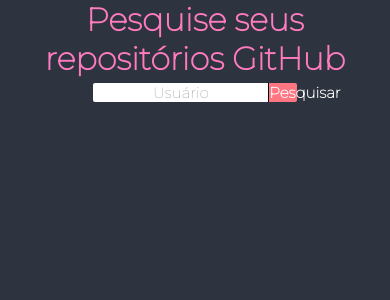
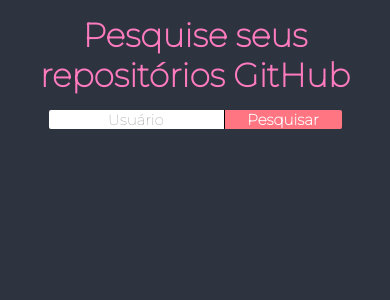
Before and after one commit to HudsonB1/reactJs-consulta-de-repositorios, a React (Create React App) app: page / in a window 390 px wide. Shown: the top 300 px of the page. Built offline with nearby package versions, Linux system fonts and the light colour scheme.

Commit message:
Ajustes responsividade

```diff
--- a/src/Home.css
+++ b/src/Home.css
@@ -11,7 +11,7 @@
 }
 h1 {
   color:#ff7bbf;
-  margin: 0 0 5px 0;
+  margin: 10px 0;
 }
 
 .pesquisa {
@@ -30,10 +30,21 @@
   color: #fff;
   font-size: 15px;
   background-color: #ff7582;
-  width: 7%;
+  width: 100px;
   border-radius: 0 2px 2px 0;
 }
 
 .button:hover {
   background-color: #ff7582;
 }
+
+@media only screen and (max-width: 480px) {
+  h1 {
+      font-size: 33px;
+      margin: 15px 8px;
+  }
+
+  .button {
+    width: 30%;
+  }
+}
--- a/src/home.js
+++ b/src/home.js
@@ -27,7 +27,7 @@
   return (
     <>
       <h1 className='header'>Pesquise seus repositórios GitHub</h1>
-      <strong><input onChange={e => setUsuario(e.target.value)} value={usuario} className="pesquisa" placeholder="Usuário" /></strong>
+      <input onChange={e => setUsuario(e.target.value)} value={usuario} className="pesquisa" placeholder="Usuário" />
       <button className="button" type="buttun" onClick={handlePesquisa} ><strong>Pesquisar</strong></button>
     </>
   );
--- a/src/repositories.css
+++ b/src/repositories.css
@@ -11,18 +11,18 @@
     background-color: rgb(207, 231, 253);
 }
 
-ul div li{
+ul div li {
     text-align: left;
     margin-left: 10px;
     font-size: 15px;
     transition: 300ms;
 }
 
-ul div li:hover{
+ul div li:hover {
     font-size: 18px;
 }
 
-ul div a{
+ul div a {
     text-decoration: none;
     color: #000;
     font-size: 15px;
@@ -34,3 +34,41 @@
     color: #ff7bbf;
     font-family: bold, sans-serif;
 }
+
+.voltar {
+    cursor: pointer;
+    outline: 0;
+    border: 0;
+    color: #fff;
+    font-size: 15px;
+    background-color: #ff7582;
+    width: 100px;
+    border-radius: 2px;
+}
+
+@media only screen and (max-width: 480px) {
+    ul div {
+        width: 80%;
+        margin: 2px 10%;
+    }
+
+    ul div li {
+        font-size: 12px;
+    }
+
+    ul div a {
+        font-size: 12px;
+    }
+
+    ul div:hover {
+        background-color: #fff;
+    }
+
+    ul div li:hover {
+        font-size: 12px;
+    }
+
+    ul div a:hover {
+        color: #ff7bbf;
+    }
+}
--- a/src/repositories.js
+++ b/src/repositories.js
@@ -1,17 +1,14 @@
-import React, { useState, useEffect, Children } from "react";
+import React, { useState, useEffect } from "react";
 import './repositories.css';
+import { Link } from 'react-router-dom';
 
 export default function Repositories() {
-    const [repositoriesName, setRepositoriesName] = useState([]);
-    const [repositoriesUrl, setRepositoriesUrl] = useState([]);
     const [repositories, setRepositories] = useState([[]]);
 
 
     useEffect(() => {
         let repName = JSON.parse(localStorage.getItem('repositoriesName'));
         let repUrl = JSON.parse(localStorage.getItem('repositoriesUrl'));
-        setRepositoriesName(repName);
-        setRepositoriesUrl(repUrl);
 
         let rep = {
             name: repName,
@@ -28,8 +25,8 @@
                 })
             )
         })
-        console.log(arrRep[2])
         setRepositories(arrRep);
+        //localStorage.clear();
     }, []);
 
     return (
@@ -38,13 +35,14 @@
             <ul>
                 {repositories.map(repository => {
                     return (
-                        <div>
+                        <div className="repositories">
                             <li><strong>Repositório:</strong> <a href={repository.url} target='_blank'>{repository[repositories.indexOf(repository)]}{(repository.name)}</a></li>
                         </div>
                     )
                 })
                 }
             </ul>
+            <Link to='/'><button className="voltar"><strong>Voltar</strong></button></Link>
         </>
     )
 }
```
